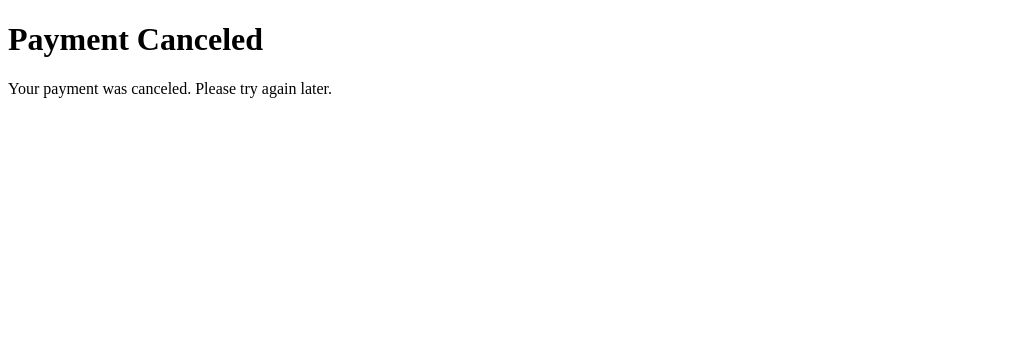
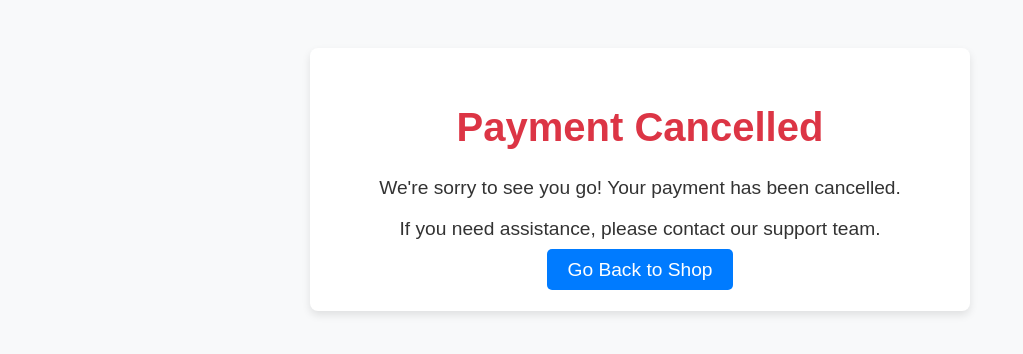
Before and after one commit to piggyboy1831/TheWebsiteStore, a website: page public/cancel.html in a window 1280 px wide. Shown: the whole page, without its empty margins (0-1023 px from the left). Drawn offline with Linux system fonts and the light colour scheme.

Commit message:
Update cancel.html

```diff
--- a/public/cancel.html
+++ b/public/cancel.html
@@ -3,10 +3,50 @@
 <head>
     <meta charset="UTF-8">
     <meta name="viewport" content="width=device-width, initial-scale=1.0">
-    <title>Payment Canceled</title>
+    <title>Payment Cancelled</title>
+    <style>
+        body {
+            font-family: Arial, sans-serif;
+            background-color: #f8f9fa;
+            text-align: center;
+            padding: 40px;
+        }
+        h1 {
+            color: #dc3545;
+            font-size: 2.5rem;
+        }
+        p {
+            font-size: 1.2rem;
+            color: #333;
+        }
+        .container {
+            background-color: #fff;
+            padding: 30px;
+            border-radius: 8px;
+            box-shadow: 0 4px 8px rgba(0, 0, 0, 0.1);
+            width: 80%;
+            max-width: 600px;
+            margin: 0 auto;
+        }
+        .btn {
+            background-color: #007bff;
+            color: #fff;
+            padding: 10px 20px;
+            border-radius: 5px;
+            text-decoration: none;
+            font-size: 1.2rem;
+        }
+        .btn:hover {
+            background-color: #0056b3;
+        }
+    </style>
 </head>
 <body>
-    <h1>Payment Canceled</h1>
-    <p>Your payment was canceled. Please try again later.</p>
+    <div class="container">
+        <h1>Payment Cancelled</h1>
+        <p>We're sorry to see you go! Your payment has been cancelled.</p>
+        <p>If you need assistance, please contact our support team.</p>
+        <a href="/" class="btn">Go Back to Shop</a>
+    </div>
 </body>
 </html>
```
